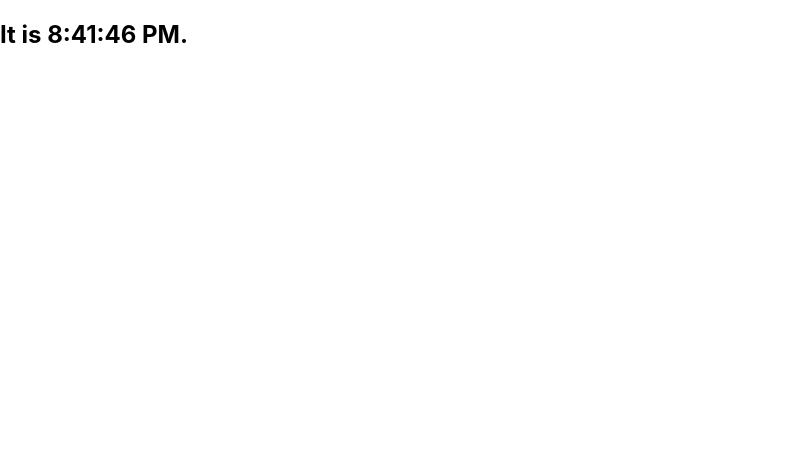
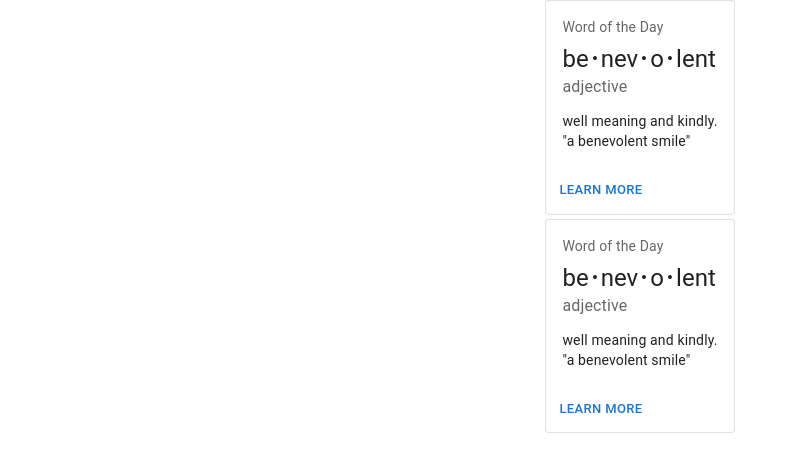
Before and after one commit to AirinB/giftzen, a React (Create React App) app: page / in a window 1280 px wide. Shown: the top 472 px of the page, without its empty margins (0-797 px from the left). Built offline with nearby package versions, Linux system fonts and the light colour scheme; no server answers.

Commit message:
create BasicCard component

```diff
--- a/package.json
+++ b/package.json
@@ -3,6 +3,9 @@
   "version": "0.1.0",
   "private": true,
   "dependencies": {
+    "@emotion/react": "^11.8.1",
+    "@emotion/styled": "^11.8.1",
+    "@mui/material": "^5.4.3",
     "@testing-library/jest-dom": "^5.16.2",
     "@testing-library/react": "^12.1.3",
     "@testing-library/user-event": "^13.5.0",
--- a/src/App.js
+++ b/src/App.js
@@ -1,14 +1,14 @@
-import logo from './logo.svg';
 import React from 'react'
-import ReactDOM from 'react-dom';
-import Clock from "./Clock";
+import BasicCard from "./BasicCard";
 
 import './App.css';
 
 function App() {
   return (
-    <div className="App">
-      <Clock date={new Date()}/>
+    <div className="App" style={{ display: 'grid', justifyContent: 'center', contextAlign: 'center', gap: '4px',
+        gridoutFlow: 'column'}}>
+     <BasicCard/>
+     <BasicCard/>
     </div>
   );
 }
--- /dev/null
+++ b/src/BasicCard.js
@@ -0,0 +1,48 @@
+import * as React from 'react';
+import Box from '@mui/material/Box';
+import Card from '@mui/material/Card';
+import CardActions from '@mui/material/CardActions';
+import CardContent from '@mui/material/CardContent';
+import Button from '@mui/material/Button';
+import Typography from '@mui/material/Typography';
+
+const bull = (
+    <Box
+        component="span"
+        sx={{ display: 'inline-block', mx: '2px', transform: 'scale(0.8)' }}
+    >
+        •
+    </Box>
+);
+
+const card = (
+    <React.Fragment>
+        <CardContent>
+            <Typography sx={{ fontSize: 14 }} color="text.secondary" gutterBottom>
+                Word of the Day
+            </Typography>
+            <Typography variant="h5" component="div">
+                be{bull}nev{bull}o{bull}lent
+            </Typography>
+            <Typography sx={{ mb: 1.5 }} color="text.secondary">
+                adjective
+            </Typography>
+            <Typography variant="body2">
+                well meaning and kindly.
+                <br />
+                {'"a benevolent smile"'}
+            </Typography>
+        </CardContent>
+        <CardActions>
+            <Button size="small">Learn More</Button>
+        </CardActions>
+    </React.Fragment>
+);
+
+export default function OutlinedCard() {
+    return (
+        <Box sx={{ maxWidth: 200 }}>
+            <Card variant="outlined">{card}</Card>
+        </Box>
+    );
+}
--- a/src/Clock.js
+++ /dev/null
@@ -1,29 +0,0 @@
-import React from 'react'
-import ReactDOM from 'react-dom';
-
-class Clock extends React.Component {
-    render() {
-        return (
-            <div>
-                <h2>It is {this.props.date.toLocaleTimeString()}.</h2>
-            </div>
-        );
-    }
-}
-
-function tick() {
-    ReactDOM.render(
-        <Clock date={new Date()} />,
-        document.getElementById('root')
-    );
-}
-
-function makeRequest() {
-    fetch('https://fakestoreapi.com/products')
-        .then(res=>res.json())
-        .then(json=>console.log(json))
-}
-
-setInterval(tick, 1000);
-makeRequest();
-export default Clock;
```
Also changed, not shown: 1 other file (tests, documents, lock files or other folders).
